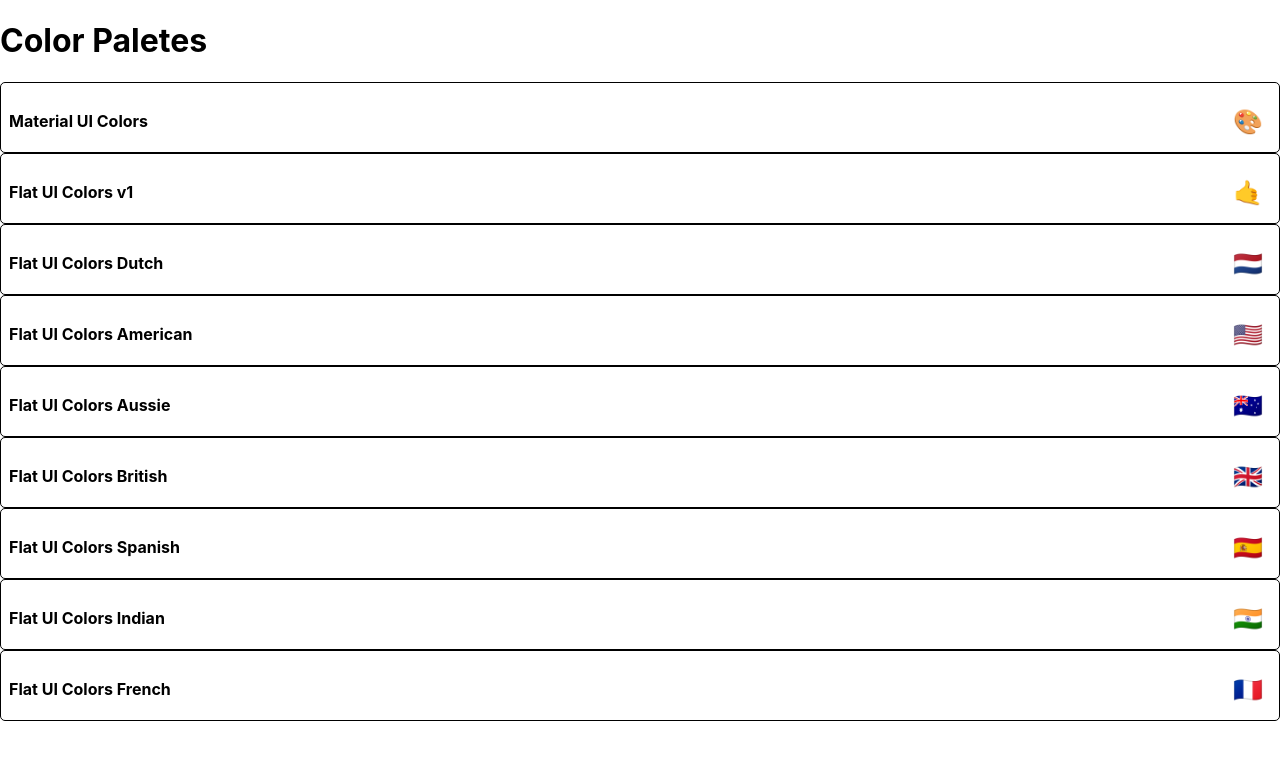
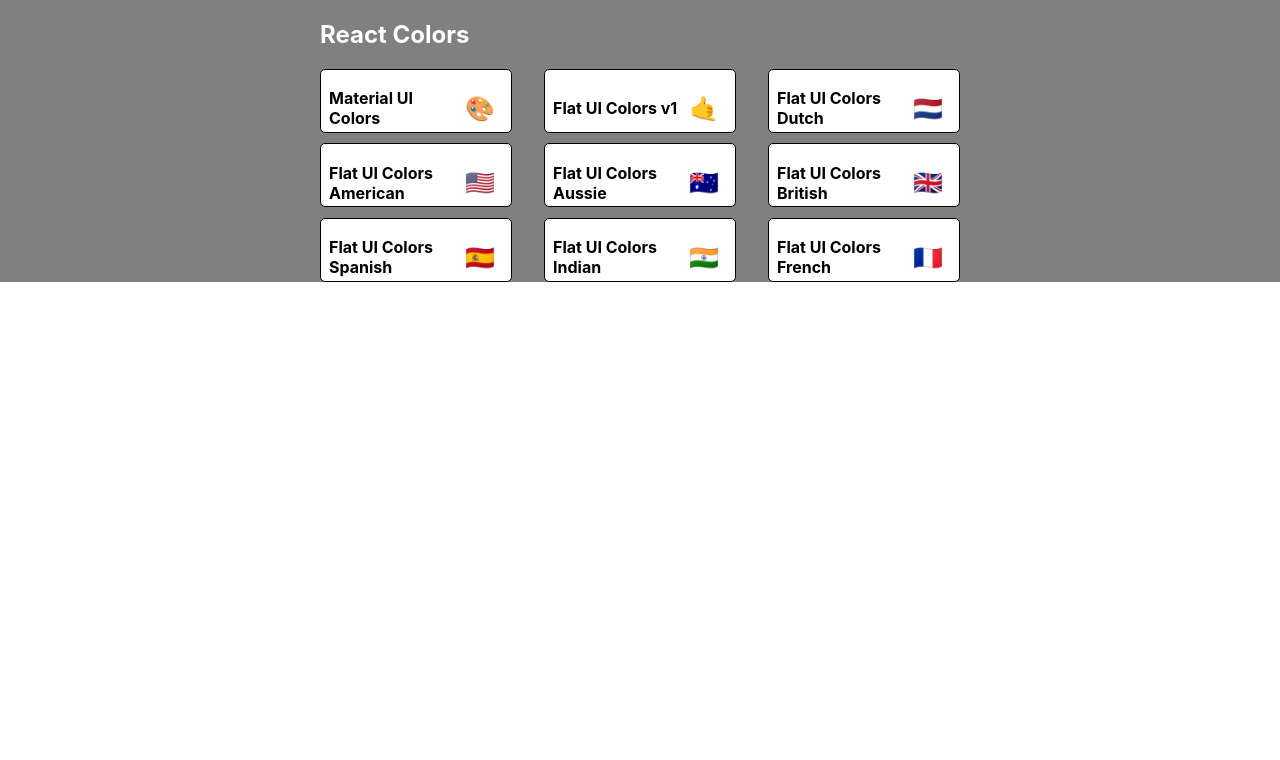
Before and after one commit to Jungir/color-react-project, a React (Create React App) app in the folder colors-app/: page / in a window 1280 px wide. Shown: the top 760 px of the page. Built offline with nearby package versions, Linux system fonts and the light colour scheme.

Commit message:
styling palette list

```diff
--- a/colors-app/src/MiniPalette.js
+++ b/colors-app/src/MiniPalette.js
@@ -1,6 +1,6 @@
 import React from 'react';
 import { withStyles } from '@material-ui/styles';
-import { flexbox } from '@material-ui/system';
+
 
 const styles = {
     //scoped css styles
--- a/colors-app/src/PaletteList.js
+++ b/colors-app/src/PaletteList.js
@@ -1,18 +1,53 @@
-import React, { Component } from 'react'
+import React, { Component } from 'react';
 import MiniPalette from './MiniPalette';
-import {Link} from 'react-router-dom';
-
+import {withStyles} from '@material-ui/styles';
+const styles = {
+    root : {
+        background : 'grey',
+        height: '100%',
+        display : 'flex',
+        alignItems : 'center',
+        justifyContent : 'center'
+    },
+    container : {
+        width: '50%',
+        display : 'flex',
+        alignItems : 'flex-start',
+        flexDirection : 'column',
+        flexWrap : 'wrap'
+    },
+    nav : {
+        display : 'flex',
+        width : '100%',
+        justifyContent : 'space-between',
+        color : 'white'
+    },
+    palettes : {
+        boxSizing : 'border-box',
+        width : '100%',
+        display : 'grid',
+        gridTemplateColumns: 'repeat(3, 30%)',
+        gridGap : '5%'
+    }
+};
 class PaletteList extends Component {
     render() {
-        const {palettes} = this.props;
+        const {palettes, classes} = this.props;
         return (
-            <div>
-                <h1>Color Paletes</h1>
-                {palettes.map( palette => (
-                  <MiniPalette {...palette}/>
-                ))}
+            <div className={classes.root}>
+                <div className= {classes.container}>
+                    <nav className={classes.nav}>
+                        <h1>React Colors</h1>
+                    </nav>
+                    <div className={classes.palettes}>
+                        {palettes.map( palette => (
+                        <MiniPalette {...palette}/>))}
+                    </div>
+                </div>
+
+
             </div>
         );
     }
 }
-export default PaletteList;
+export default withStyles(styles)(PaletteList);
```
